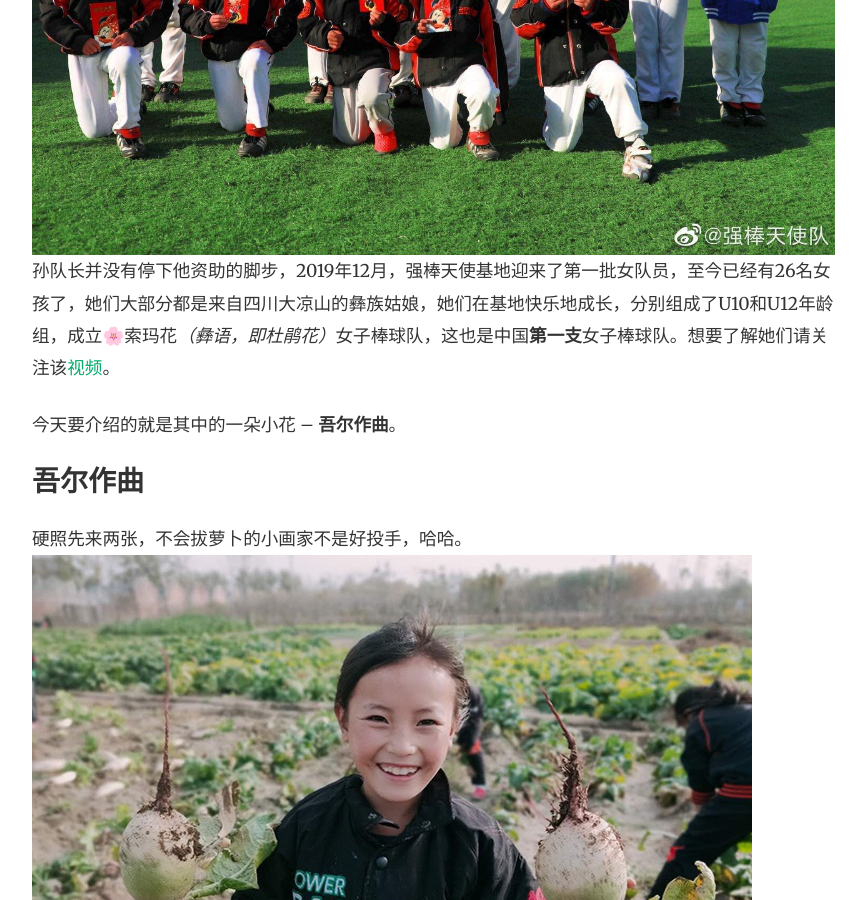
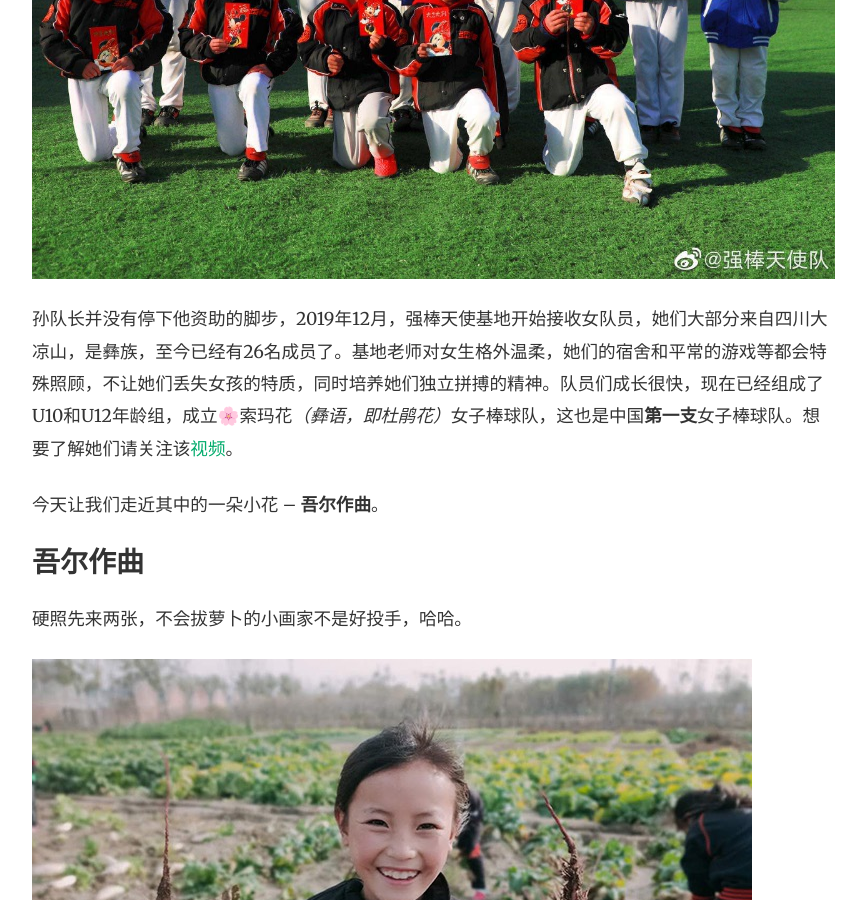
Before and after one commit to deepsnow123/BaseballAngel-WuErZuoQu, a Jekyll site: the page built from _posts/2021-03-14-WuErZuoQu.md, in a window 1280 px wide and 900 px high, scrolled down 2241 px. Shown: the whole window, without its empty margins (253-1119 px from the left). Built offline with Jekyll 4.4.1, drawn with Linux system fonts in a browser that asks for light colours; nearby versions of some CDN libraries; some of the changed text lies outside the part shown.

Commit message:
Update 2021-03-14-WuErZuoQu.md

```diff
--- a/_posts/2021-03-14-WuErZuoQu.md
+++ b/_posts/2021-03-14-WuErZuoQu.md
@@ -10,21 +10,24 @@ featured: true
 ### 强棒及大凉山女子棒球队
 
 ![棒！少年](../assets/images/棒少年.jpeg)
+
 2020年12月上映的电影纪录片[《棒！少年》](https://movie.douban.com/subject/34930862/)让大家认识了**强棒天使棒球基地**--前国家棒球队队长孙岭峰与他人联合筹资建设的中国第一支公益棒球队。通过培训7-9岁的贫困儿童棒球技能，帮助他们过上新的生活。想必影片里调皮的马虎和努力的小双都让人印象深刻，觉得又心疼又想给他们鼓励。看着这些孩子一点点地成长，让人由衷地为他们感到高兴。
 
 ![女子棒球队2](../assets/images/女子棒球队2.jpeg)
-孙队长并没有停下他资助的脚步，2019年12月，强棒天使基地迎来了第一批女队员，至今已经有26名女孩了，她们大部分都是来自四川大凉山的彝族姑娘，她们在基地快乐地成长，分别组成了U10和U12年龄组，成立🌸索玛花*（彝语，即杜鹃花）*女子棒球队，这也是中国**第一支**女子棒球队。想要了解她们请关注该[视频](https://weibo.com/tv/show/1034:4598808034869318?from=old_pc_videoshow)。
 
-今天要介绍的就是其中的一朵小花 -- **吾尔作曲**。
+孙队长并没有停下他资助的脚步，2019年12月，强棒天使基地开始接收女队员，她们大部分来自四川大凉山，是彝族，至今已经有26名成员了。基地老师对女生格外温柔，她们的宿舍和平常的游戏等都会特殊照顾，不让她们丢失女孩的特质，同时培养她们独立拼搏的精神。队员们成长很快，现在已经组成了U10和U12年龄组，成立🌸索玛花*（彝语，即杜鹃花）*女子棒球队，这也是中国**第一支**女子棒球队。想要了解她们请关注该[视频](https://weibo.com/tv/show/1034:4598808034869318?from=old_pc_videoshow)。
+
+今天让我们走近其中的一朵小花 -- **吾尔作曲**。
 
 ### 吾尔作曲
 硬照先来两张，不会拔萝卜的小画家不是好投手，哈哈。
+
 ![吾尔作曲萝卜](../assets/images/吾尔作曲瓜.jpeg)
 
 吾尔作曲老家在四川凉山州，今年10岁，是个温柔善良的巨蟹座女孩，2020年9月加入基地，加入基地前作曲不会棒球，加入后，通过每天下午几个小时的练习，慢慢掌握了棒球的技能，这也给她带来了快乐。棒球是她喜欢的活动之一。在基地里，除了学习棒球，她们每天上午还要学习文化课，包含语文、数学、画画。画画也是吾尔作曲的爱好之一，数学则是她擅长的项目。看她画的多认真！她的愿望就是有一天可以成为一名老师。
 ![吾尔作曲画画](../assets/images/吾尔作曲画画.jpeg)
 
-吾尔作曲是很乖很懂事的孩子，她每天都会按时完成作业。在练习过程中，教练会批评，会指出错误，她知道那是为了她好，她会记在心里，接受这些指正，让自己更好的成长。这就是我们有着可爱酒窝的小美女吾尔作曲。
+吾尔作曲是很乖很懂事的孩子，她每天都会按时完成作业。在练习过程中，教练会批评，会指出错误，她知道那是为了她好，她会记在心里，接受这些指正，让自己更好的成长。这样的孩子，让我们都多多关注，尽力资助，帮助她们更好地成长，让我们拭目以待。
 ![吾尔作曲棒球](../assets/images/吾尔作曲棒球.jpeg)
 
 -----
```
